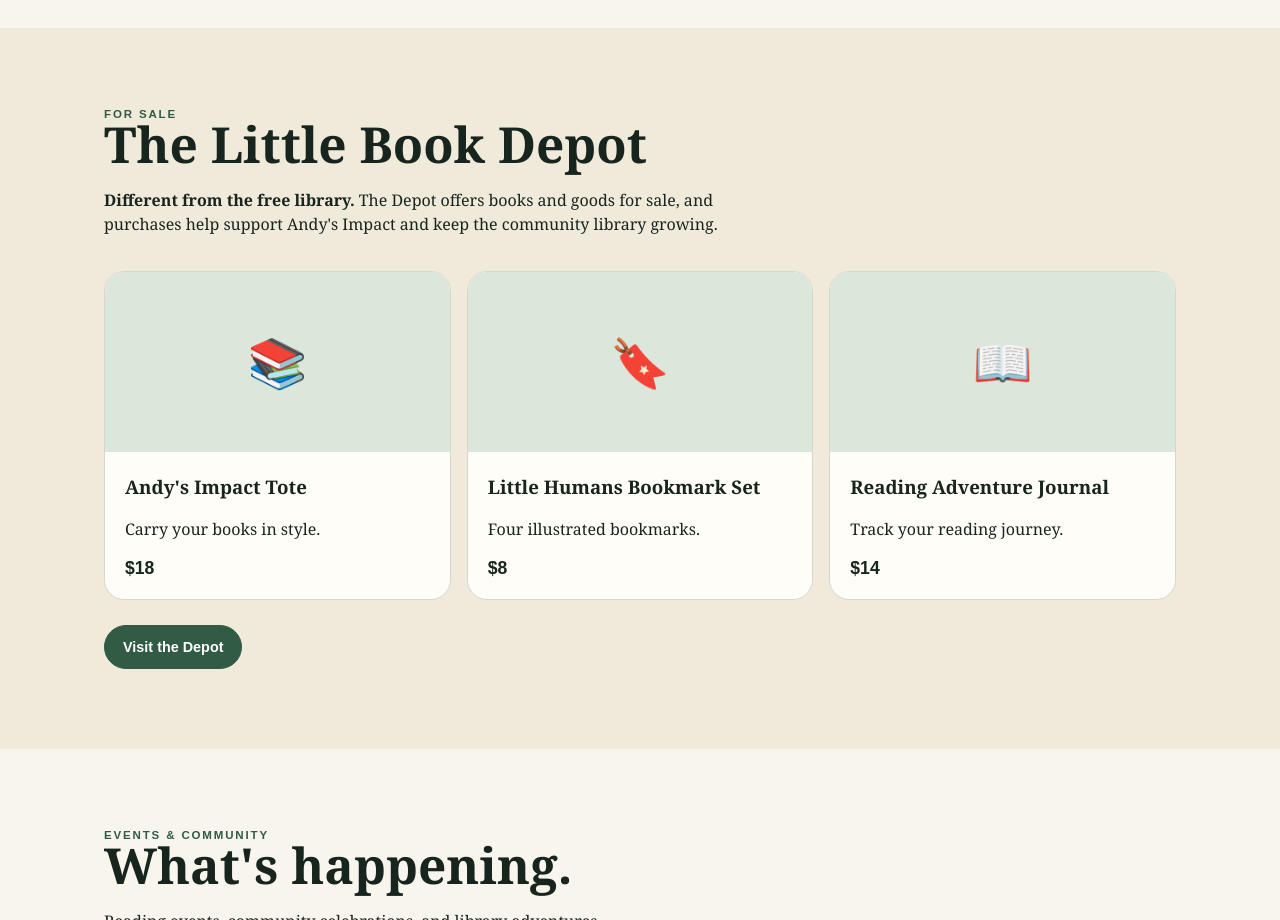
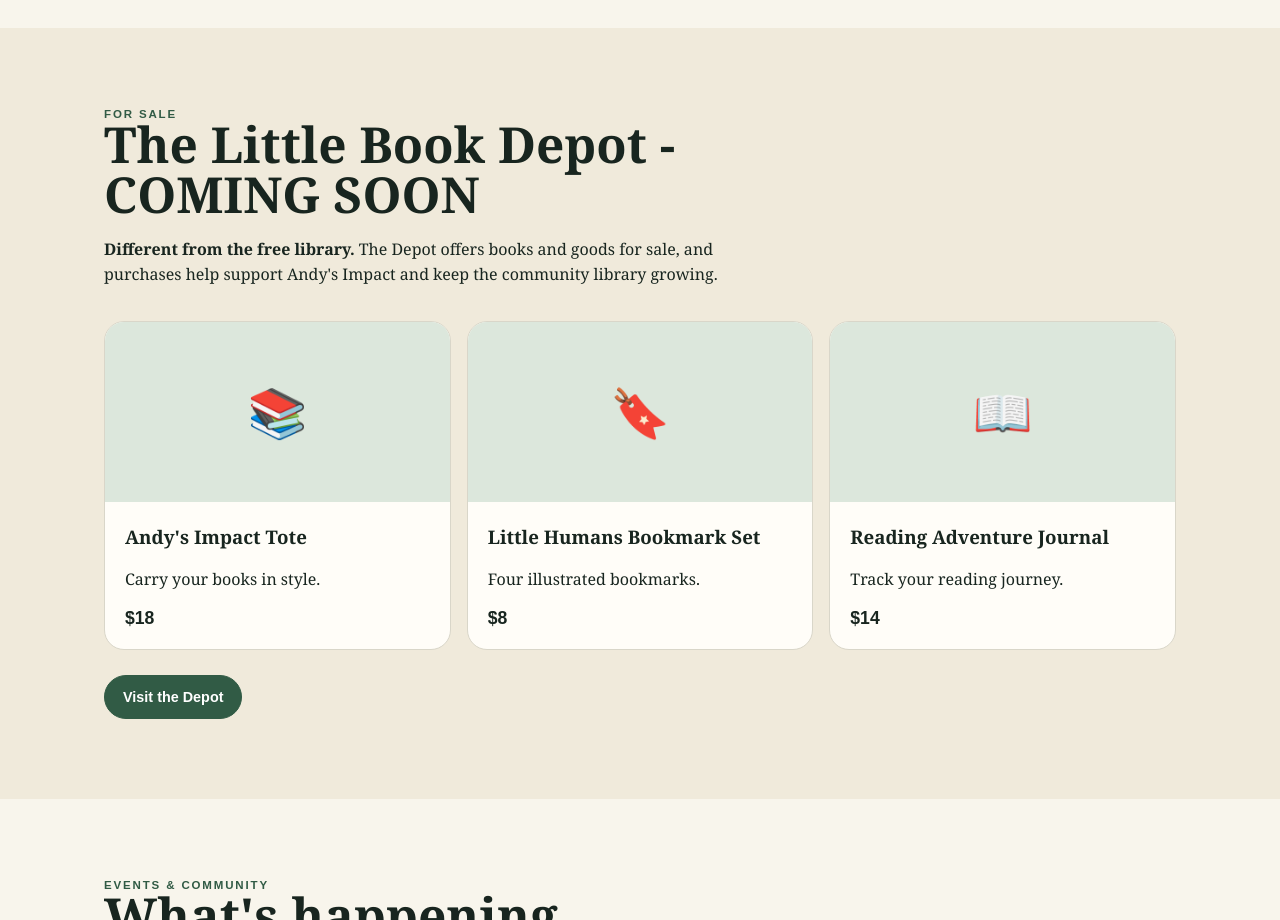
Before and after one commit to elledmytryszyn/Andys-impact, a plain HTML site: page index.html in a window 1280 px wide. Shown: the part 3060-3980 px from the top of the page. Drawn offline with Linux system fonts and the light colour scheme.

Commit message:
Update index.html - COMING SOON

```diff
--- a/index.html
+++ b/index.html
@@ -7,7 +7,7 @@
 <section id="library" class="free"><div class="wrap"><div class="freebox"><div><span class="badge">★ ALWAYS FREE</span><h2>Andy's Little Free Library</h2><p><strong>Take a Book. Leave a Book. Make a Difference.</strong></p><p>Every book in Andy's Little Free Library is free. Always. No library card, no cost, no catch — just books freely given and freely shared with the neighbors of Louisa, Virginia.</p><div class="buttons"><a class="btn primary" href="#get">Donate a Book</a><a class="btn secondary" href="#get">Get Directions</a></div></div><div class="card"><h3>FREE means FREE.</h3><p>Andy's Little Free Library is a community gift — <strong>not a store.</strong></p><p>🟢 Books in the library: <strong>$0</strong><br>🟢 Taking a book: <strong>Always welcome</strong><br>🟢 Leaving a book: <strong>Always appreciated</strong></p></div></div></div></section>
 <section id="read"><div class="wrap"><div class="section-head"><div class="eyebrow">Read With Andy</div><h2>One story at a time.</h2><p>Watch Andy grow as a reader — one story, one discovery, and one chapter at a time.</p></div><div class="video"><div class="eyebrow" style="color:#d8b45b">Coming Soon</div><h2>Read-Aloud Videos</h2><div class="play">▶</div><p>Andy is building his reading adventure, one page at a time.</p><a class="btn secondary" style="border-color:#fff;color:#fff" href="#read">Subscribe on YouTube</a></div></div></section>
 <section><div class="wrap"><div class="section-head"><div class="eyebrow">Make an Impact</div><h2>Small actions add up.</h2><p>You don't need to be a grown-up to change the world.</p></div><div class="steps"><div class="step"><span>01</span><h3>Read</h3><p>Pick up a book and discover a new world.</p></div><div class="step"><span>02</span><h3>Share</h3><p>Pass a book along. Share a story with a friend.</p></div><div class="step"><span>03</span><h3>Give</h3><p>Donate a gently loved book and keep the circle moving.</p></div><div class="step"><span>04</span><h3>Create</h3><p>Write, draw, build, dream. Your ideas matter.</p></div></div></div></section>
-<section id="depot" class="free"><div class="wrap"><div class="section-head"><div class="eyebrow">For Sale</div><h2>The Little Book Depot</h2><p><strong>Different from the free library.</strong> The Depot offers books and goods for sale, and purchases help support Andy's Impact and keep the community library growing.</p></div><div class="shopgrid"><div class="product"><div class="productpic">📚</div><div class="productbody"><h3>Andy's Impact Tote</h3><p>Carry your books in style.</p><div class="price">$18</div></div></div><div class="product"><div class="productpic">🔖</div><div class="productbody"><h3>Little Humans Bookmark Set</h3><p>Four illustrated bookmarks.</p><div class="price">$8</div></div></div><div class="product"><div class="productpic">📖</div><div class="productbody"><h3>Reading Adventure Journal</h3><p>Track your reading journey.</p><div class="price">$14</div></div></div></div><div class="buttons"><a class="btn primary" href="#depot">Visit the Depot</a></div></div></section>
+<section id="depot" class="free"><div class="wrap"><div class="section-head"><div class="eyebrow">For Sale</div><h2>The Little Book Depot - COMING SOON</h2><p><strong>Different from the free library.</strong> The Depot offers books and goods for sale, and purchases help support Andy's Impact and keep the community library growing.</p></div><div class="shopgrid"><div class="product"><div class="productpic">📚</div><div class="productbody"><h3>Andy's Impact Tote</h3><p>Carry your books in style.</p><div class="price">$18</div></div></div><div class="product"><div class="productpic">🔖</div><div class="productbody"><h3>Little Humans Bookmark Set</h3><p>Four illustrated bookmarks.</p><div class="price">$8</div></div></div><div class="product"><div class="productpic">📖</div><div class="productbody"><h3>Reading Adventure Journal</h3><p>Track your reading journey.</p><div class="price">$14</div></div></div></div><div class="buttons"><a class="btn primary" href="#depot">Visit the Depot</a></div></div></section>
 <section id="events"><div class="wrap"><div class="section-head"><div class="eyebrow">Events & Community</div><h2>What's happening.</h2><p>Reading events, community celebrations, and library adventures.</p></div><div class="events"><div class="card"><div class="event"><div class="date"><b>NOV</b>2026</div><div><h3>Community Reading Day</h3><p>Bring a book, share a story, and celebrate reading together.</p></div></div><div class="event"><div class="date"><b>DEC</b>2026</div><div><h3>Book Drive & Drop-Off</h3><p>Donate gently loved books to keep the library stocked all winter.</p></div></div></div><div class="card"><span class="badge">★ SPECIAL CELEBRATION</span><h3 style="margin-top:18px">5-Year Anniversary Dedication</h3><p>Celebrating five years of books freely given, neighbors connected, and little humans making a big difference.</p><strong>Coming Soon · 2026</strong></div></div></div></section>
 <section id="get"><div class="wrap"><div class="contact"><div class="eyebrow">Get Involved</div><h2>Be part of the story.</h2><p>Families, educators, libraries, businesses, and neighbors all have a place here.</p><div class="buttons" style="justify-content:center"><a class="btn primary" href="mailto:hello@andysimpact.org">Get in Touch</a><a class="btn secondary" href="mailto:hello@andysimpact.org?subject=Book%20Donation">Donate a Book</a></div><p class="small" style="color:var(--muted)">Louisa, Virginia · hello@andysimpact.org</p></div></div></section>
 <footer><div class="wrap foot"><div><strong>ANDY'S IMPACT</strong><p class="small">One Book. One Action. One Little Human at a Time.</p></div><div class="small">© 2026 Andy's Impact · Louisa, Virginia<br>Words. Actions. Rhyme. Turn the Next Page.</div></div></footer></body></html>
```
